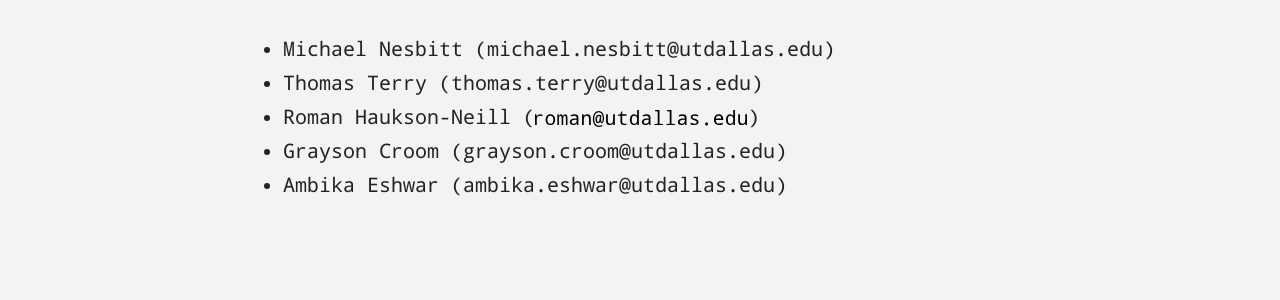
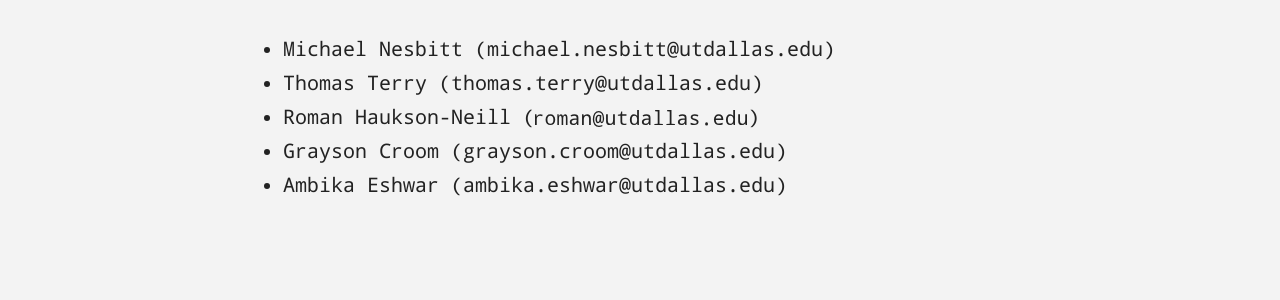
Before and after one commit to openutd/openutd.github.io, a Jekyll site: the page built from contact.html, in a window 1280 px wide. Shown: the part 161-461 px from the top of the page. Built offline with Jekyll 4.4.1, drawn with Linux system fonts in a browser that asks for light colours.

Commit message:
fixing Roman's email rendering

```diff
--- a/contact.html
+++ b/contact.html
@@ -6,7 +6,7 @@ title: Officer Contacts
 <ul style="margin-top:1em">
     <li>Michael Nesbitt (michael.nesbitt@utdallas.edu)</li>
     <li>Thomas Terry (thomas.terry@utdallas.edu)</li>
-    <li>Roman Haukson-Neill (<img style="height: 1rem; vertical-align: middle;" src="./assets/email_Roman.svg" alt="roman at U-T Dallas dot E-D-U"/>)</li>
+    <li>Roman Haukson-Neill <span style="white-space: nowrap;">(<img style="height: 1rem; width: auto; vertical-align: middle;" src="./assets/email_Roman.svg" alt="roman at U-T Dallas dot E-D-U"/>)</span></li>
     <li>Grayson Croom (grayson.croom@utdallas.edu)</li>
     <li>Ambika Eshwar (ambika.eshwar@utdallas.edu)</li>
 </ul>
```
Also changed, not shown: assets/email_Roman.svg.
